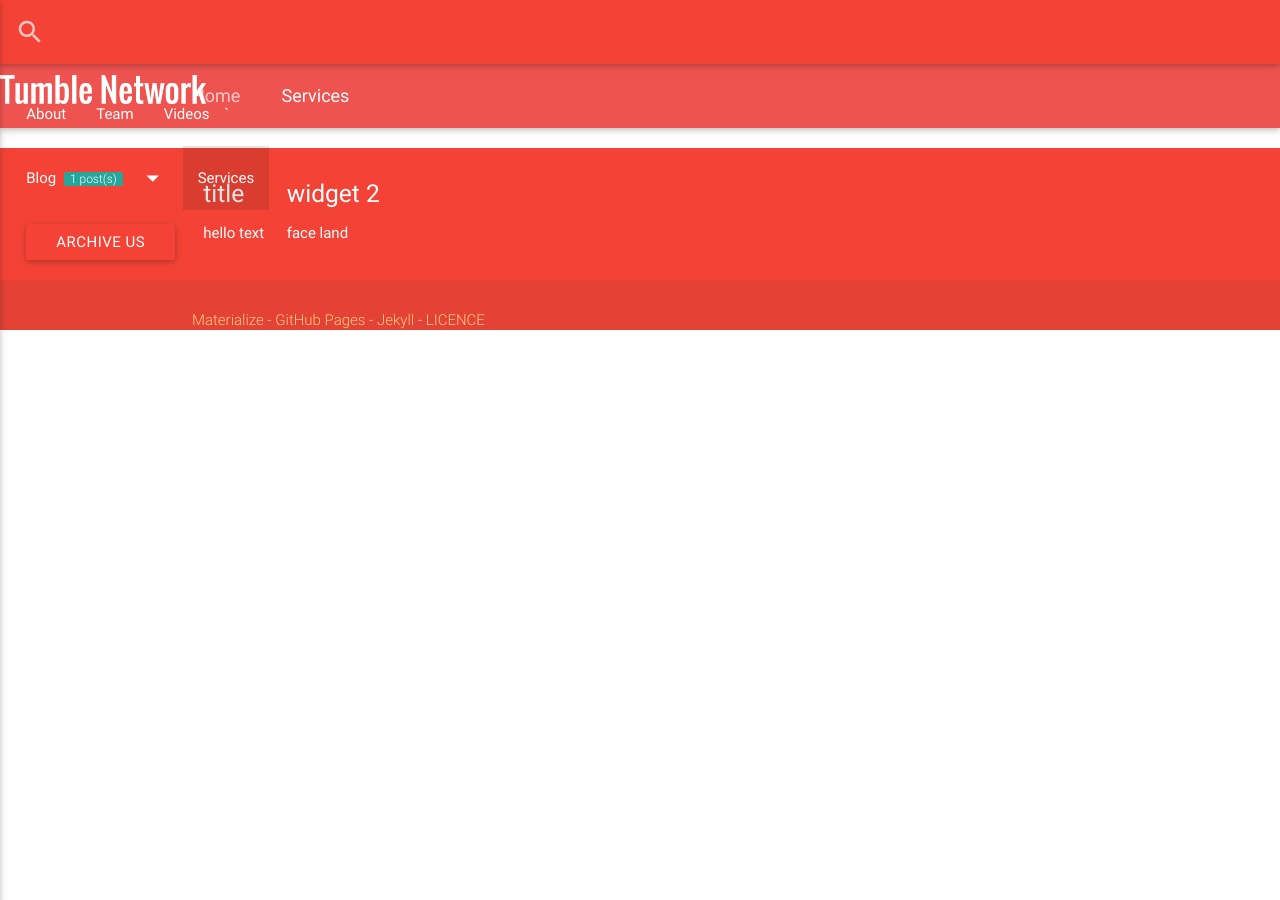
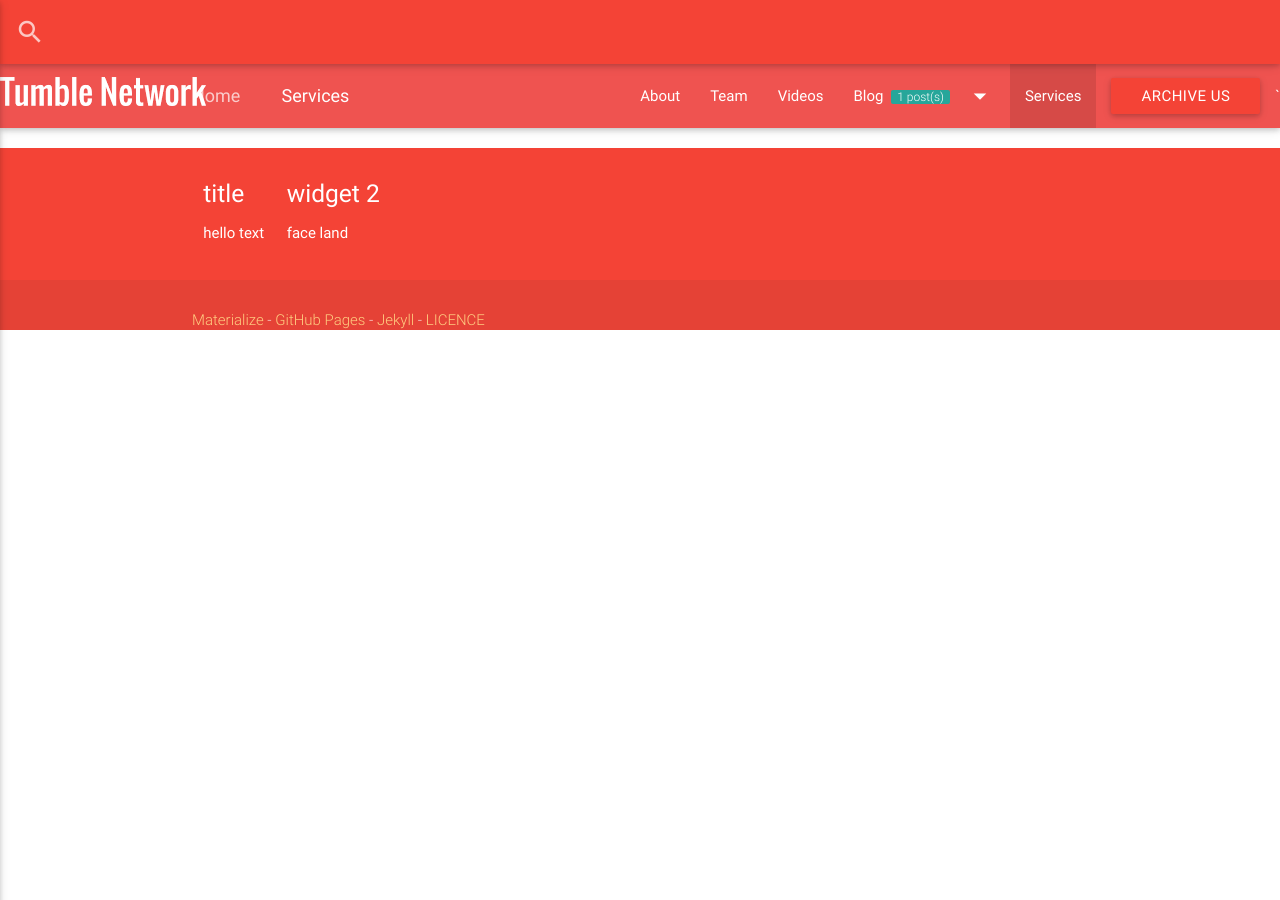
Before and after one commit to tumblenet/www.tumblenet.ga, a Jekyll site: the page built from services.html, in a window 1280 px wide. Built offline with Jekyll 4.4.1, drawn with Linux system fonts in a browser that asks for light colours; nearby versions of some CDN libraries; comment, search, counter and statistics services are not loaded.

Commit message:
Update default.html

```diff
--- a/_layouts/default.html
+++ b/_layouts/default.html
@@ -114,14 +114,10 @@ href="{{ item.href }}"
 
   <nav class="red" role="navigation">
     <div class="nav-wrapper">
-       <div class="row">
-         <div class="col s1">
          <a href="#" data-activates="nav-mobile" class="button-collapse"><i class="material-icons">menu</i></a>
-          </div>
 
 
 
-          <div class="row s3 m6 l3">
          <form>
            <div class="input-field ">
              <input id="search" type="search" required>
@@ -129,9 +125,7 @@ href="{{ item.href }}"
              <i class="material-icons">close</i>
            </div>
          </form>
-          </div>
 
-          <div class="row s11 m6 l6">
           <a id="logo-container" href="{{ site.url }}" class="brand-logo">
              {% if site.logo-url %}
              <img src="{{ site.logo-url }}">
@@ -139,9 +133,7 @@ href="{{ item.href }}"
              {{ site.title }}
              {% endif %}
           </a>
-          </div>
 
-     <div class=" col m6 l3">
           <ul class="right hide-on-med-and-down">
            {% for item in site.data.nav %}
 
@@ -170,7 +162,6 @@ href="{{ item.href }}"
 
            {% endfor %}
          `</ul>
-          </div>
 
 
          <ul id="nav-mobile" class="side-nav">
```
